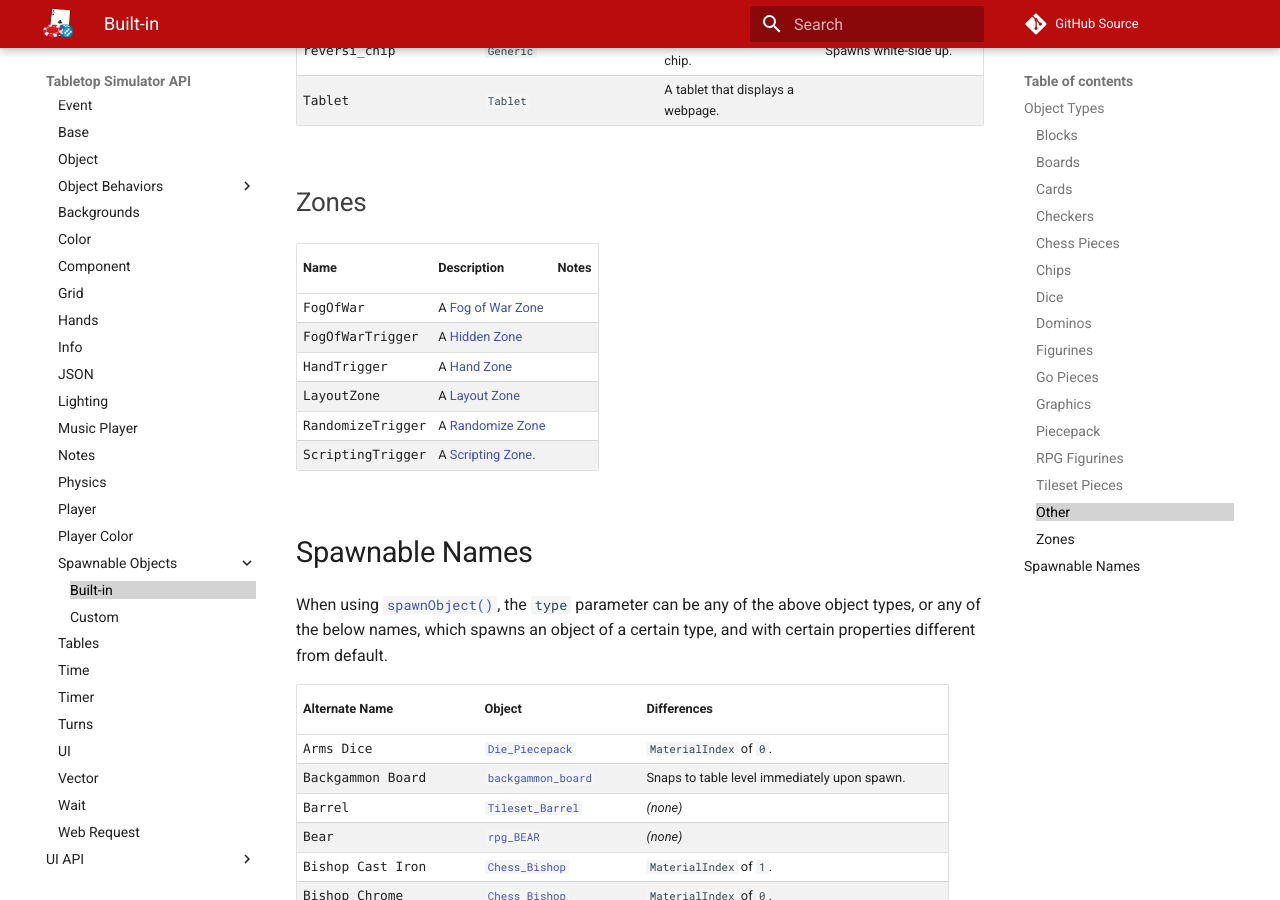
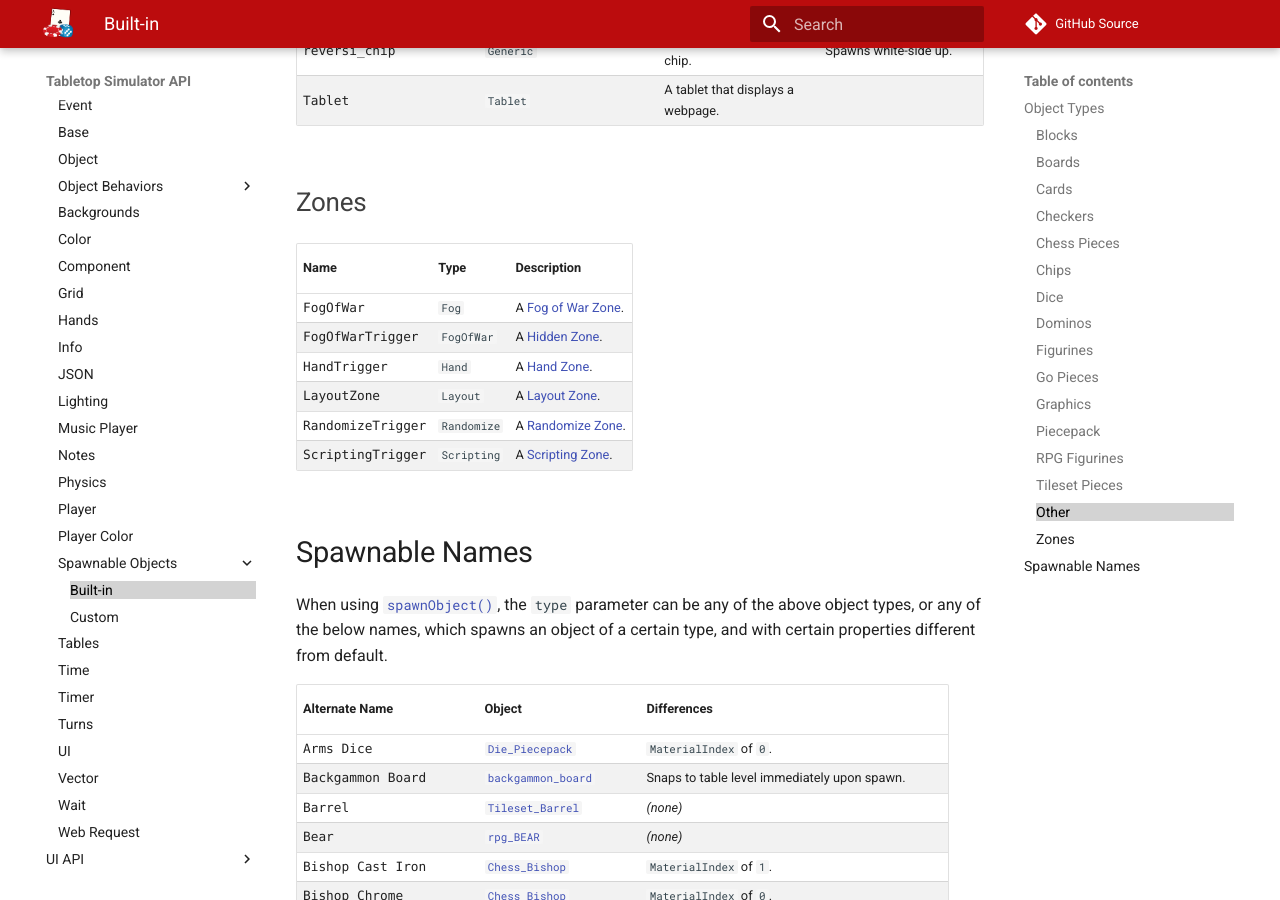
Before and after one commit to Berserk-Games/Tabletop-Simulator-API, an MkDocs documentation site: the page built from docs/built-in-object.md, in a window 1280 px wide and 900 px high, scrolled down 8022 px. Built offline with MkDocs 1.6.1 and Material for MkDocs 9.7.7, drawn with Linux system fonts in a browser that asks for light colours; comment, search, counter and statistics services are not loaded.

Commit message:
Added zone types

```diff
--- a/docs/built-in-object.md
+++ b/docs/built-in-object.md
@@ -204,14 +204,14 @@ Name | Type | Description | Notes
 
 ### Zones
 
-Name | Description | Notes
+Name | Type | Description
 -- | -- | --
-<a class="anchor" id="FogOfWar"></a>FogOfWar | A [Fog of War Zone](https://kb.tabletopsimulator.com/game-tools/zone-tools/#fog-of-war-zone) |
-<a class="anchor" id="FogOfWarTrigger"></a>FogOfWarTrigger | A [Hidden Zone](https://kb.tabletopsimulator.com/game-tools/zone-tools/#hidden-zone) |
-<a class="anchor" id="HandTrigger"></a>HandTrigger | A [Hand Zone](https://kb.tabletopsimulator.com/game-tools/zone-tools/#hand-zone) |
-<a class="anchor" id="LayoutZone"></a>LayoutZone | A [Layout Zone](https://kb.tabletopsimulator.com/game-tools/zone-tools/#layout-zone) |
-<a class="anchor" id="RandomizeTrigger"></a>RandomizeTrigger | A [Randomize Zone](https://kb.tabletopsimulator.com/game-tools/zone-tools/#randomize-zone) |
-<a class="anchor" id="ScriptingTrigger"></a>ScriptingTrigger | A [Scripting Zone](https://kb.tabletopsimulator.com/game-tools/zone-tools/#scripting-zone). |
+<a class="anchor" id="FogOfWar"></a>FogOfWar | `Fog` | A [Fog of War Zone](https://kb.tabletopsimulator.com/game-tools/zone-tools/#fog-of-war-zone).
+<a class="anchor" id="FogOfWarTrigger"></a>FogOfWarTrigger | `FogOfWar` | A [Hidden Zone](https://kb.tabletopsimulator.com/game-tools/zone-tools/#hidden-zone).
+<a class="anchor" id="HandTrigger"></a>HandTrigger | `Hand` | A [Hand Zone](https://kb.tabletopsimulator.com/game-tools/zone-tools/#hand-zone).
+<a class="anchor" id="LayoutZone"></a>LayoutZone | `Layout` | A [Layout Zone](https://kb.tabletopsimulator.com/game-tools/zone-tools/#layout-zone).
+<a class="anchor" id="RandomizeTrigger"></a>RandomizeTrigger | `Randomize` | A [Randomize Zone](https://kb.tabletopsimulator.com/game-tools/zone-tools/#randomize-zone).
+<a class="anchor" id="ScriptingTrigger"></a>ScriptingTrigger | `Scripting` | A [Scripting Zone](https://kb.tabletopsimulator.com/game-tools/zone-tools/#scripting-zone).
 
 ## Spawnable Names
 
```
